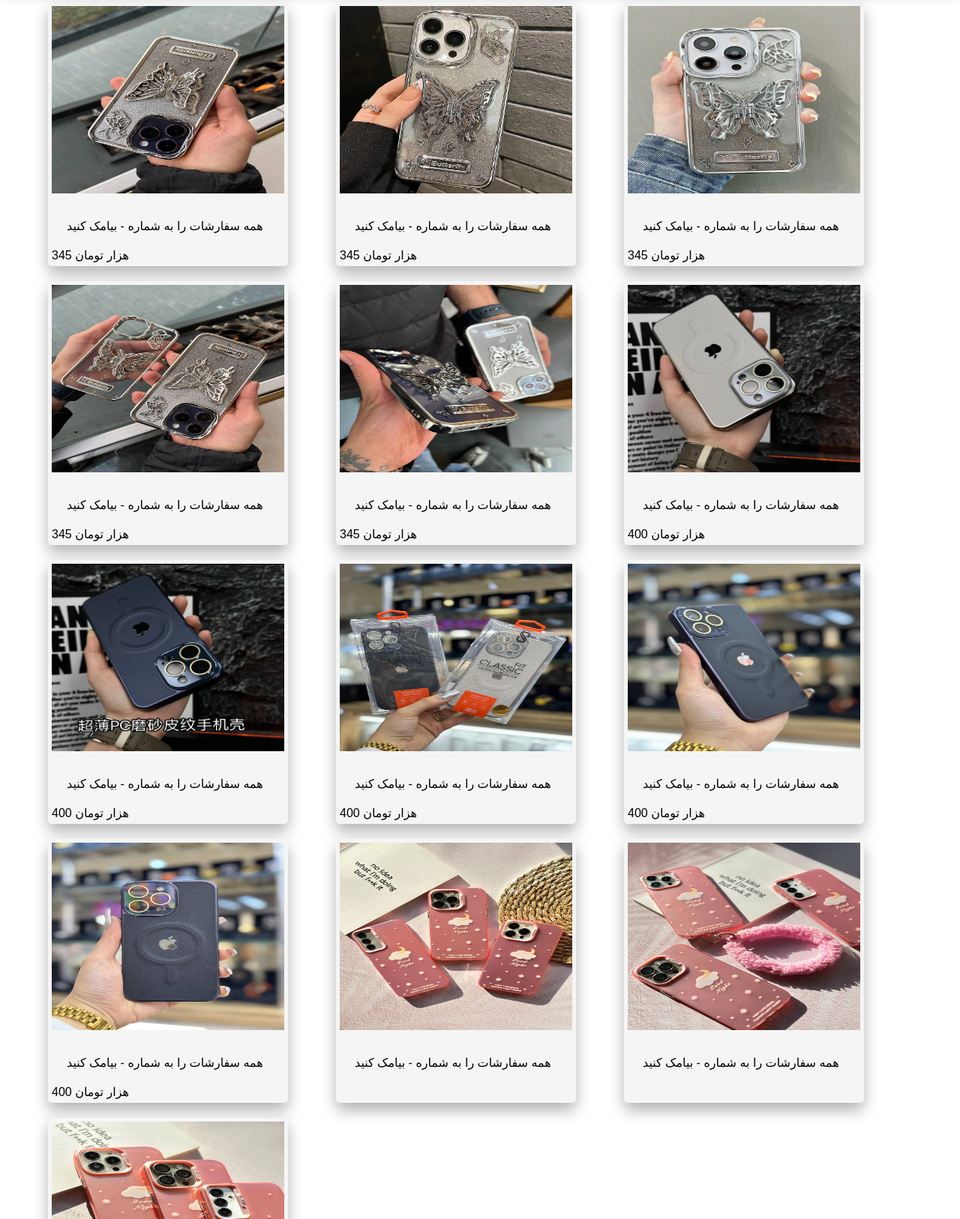
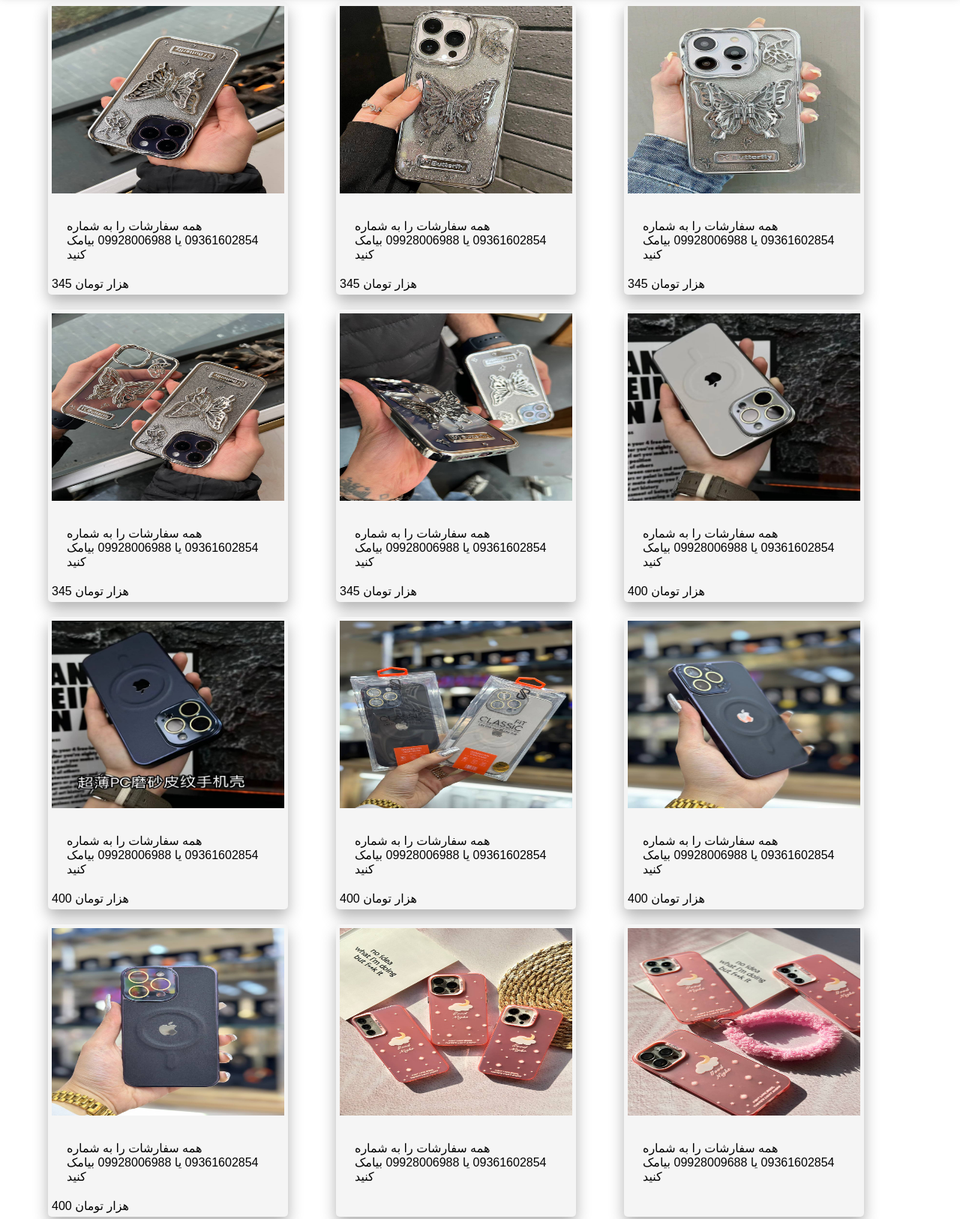
Before and after one commit to websiteforwork123/mobilejavan, a plain HTML site: page index.html in a window 1280 px wide. Shown: the part 155-1781 px from the top of the page at 75% size. Drawn offline with Linux system fonts and the light colour scheme.

Commit message:
Add files via upload

```diff
--- a/index.html
+++ b/index.html
@@ -34,7 +34,6 @@
 
     <!--for responsive button-->
     <div class="menu-btn">
-<i class="fa fa-bars"></i>
     </div>
  </nav>
 
@@ -56,7 +55,7 @@
                 <div class="img"><img src="./picturs/IMG_20240227_230845_362.png" alt="1"></div>
                 <div class="desc"></div>
                 <div class="title"></div>
-                <div class="box">همه سفارشات را به شماره - بیامک کنید</div>
+                <div class="box">همه سفارشات را به شماره 09361602854 یا 09928006988 بیامک کنید</div>
                 <div class="price"> هزار تومان 345</div>
 
             </div>
@@ -67,7 +66,7 @@
                     <div class="img"><img src="./picturs/IMG_20240227_230847_761.jpg" alt="2"></div>
                     <div class="desc"></div>
                     <div class="title"></div>
-                    <div class="box">همه سفارشات را به شماره - بیامک کنید</div>
+                    <div class="box">همه سفارشات را به شماره 09361602854 یا 09928006988 بیامک کنید</div>
                     <div class="price">345 هزار تومان</div>
 
                 </div>
@@ -78,7 +77,7 @@
                 <div class="img"><img src="./picturs/IMG_20240227_230847_895.jpg" alt="3"></div>
                 <div class="desc"></div>
                 <div class="title"></div>
-                <div class="box">همه سفارشات را به شماره - بیامک کنید</div>
+                <div class="box">همه سفارشات را به شماره 09361602854 یا 09928006988 بیامک کنید</div>
                 <div class="price">345 هزار تومان</div>
 
             </div>
@@ -89,7 +88,7 @@
                 <div class="img"><img src="./picturs/IMG_20240227_230851_186.jpg" alt="4"></div>
                 <div class="desc"></div>
                 <div class="title"></div>
-                <div class="box">همه سفارشات را به شماره - بیامک کنید</div>
+                <div class="box">همه سفارشات را به شماره 09361602854 یا 09928006988 بیامک کنید</div>
                 <div class="price">345 هزار تومان</div>
 
             </div>
@@ -100,7 +99,7 @@
                 <div class="img"><img src="./picturs/IMG_20240227_230851_510.jpg" alt="5"></div>
                 <div class="desc"></div>
                 <div class="title"></div>
-                <div class="box">همه سفارشات را به شماره - بیامک کنید</div>
+                <div class="box">همه سفارشات را به شماره 09361602854 یا 09928006988 بیامک کنید</div>
                 <div class="price">345 هزار تومان</div>
 
             </div>
@@ -111,7 +110,7 @@
                 <div class="img"><img src="./picturs/IMG_20240227_230855_118.jpg" alt="6"></div>
                 <div class="desc"></div>
                 <div class="title"></div>
-                <div class="box">همه سفارشات را به شماره - بیامک کنید</div>
+                <div class="box">همه سفارشات را به شماره 09361602854 یا 09928006988 بیامک کنید</div>
                 <div class="price">400 هزار تومان</div>
 
             </div>
@@ -122,7 +121,7 @@
                 <div class="img"><img src="./picturs/IMG_20240227_230855_145.jpg" alt="7"></div>
                 <div class="desc"></div>
                 <div class="title"></div>
-                <div class="box">همه سفارشات را به شماره - بیامک کنید</div>
+                <div class="box">همه سفارشات را به شماره 09361602854 یا 09928006988 بیامک کنید</div>
                 <div class="price">400 هزار تومان</div>
 
             </div>
@@ -133,7 +132,7 @@
                 <div class="img"><img src="./picturs/IMG_20240227_230858_080.jpg" alt="8"></div>
                 <div class="desc"></div>
                 <div class="title"></div>
-                <div class="box">همه سفارشات را به شماره - بیامک کنید</div>
+                <div class="box">همه سفارشات را به شماره 09361602854 یا 09928006988 بیامک کنید</div>
                 <div class="price">400 هزار تومان</div>
 
             </div>
@@ -144,7 +143,7 @@
                 <div class="img"><img src="./picturs/IMG_20240227_230901_386.jpg" alt="9"></div>
                 <div class="desc"></div>
                 <div class="title"></div>
-                <div class="box">همه سفارشات را به شماره - بیامک کنید</div>
+                <div class="box">همه سفارشات را به شماره 09361602854 یا 09928006988 بیامک کنید</div>
                 <div class="price">400 هزار تومان</div>
 
             </div>
@@ -155,7 +154,7 @@
                 <div class="img"><img src="./picturs/IMG_20240227_230901_489.jpg" alt="10"></div>
                 <div class="desc"></div>
                 <div class="title"></div>
-                <div class="box">همه سفارشات را به شماره - بیامک کنید</div>
+                <div class="box">همه سفارشات را به شماره 09361602854 یا 09928006988 بیامک کنید</div>
                 <div class="price">400 هزار تومان</div>
 
             </div>
@@ -166,7 +165,7 @@
                 <div class="img"><img src="./picturs/IMG_20240321_031333_100.jpg" alt="11"></div>
                 <div class="desc"></div>
                 <div class="title"></div>
-                <div class="box">همه سفارشات را به شماره - بیامک کنید</div>
+                <div class="box">همه سفارشات را به شماره 09361602854 یا 09928006988 بیامک کنید</div>
                 <div class="price"></div>
 
             </div>
@@ -177,7 +176,7 @@
                 <div class="img"><img src="./picturs/IMG_20240321_031335_728.jpg" alt="12"></div>
                 <div class="desc"></div>
                 <div class="title"></div>
-                <div class="box">همه سفارشات را به شماره - بیامک کنید</div>
+                <div class="box">همه سفارشات را به شماره 09361602854 یا 09928009688 بیامک کنید</div>
                 <div class="price"></div>
 
             </div>
@@ -188,7 +187,7 @@
                 <div class="img"><img src="./picturs/IMG_20240321_031341_128.jpg" alt="13"></div>
                 <div class="desc"></div>
                 <div class="title"></div>
-                <div class="box">همه سفارشات را به شماره - بیامک کنید</div>
+                <div class="box">همه سفارشات را به شماره 09361602854 یا 09928006988 بیامک کنید</div>
                 <div class="price"></div>
 
             </div>
```
